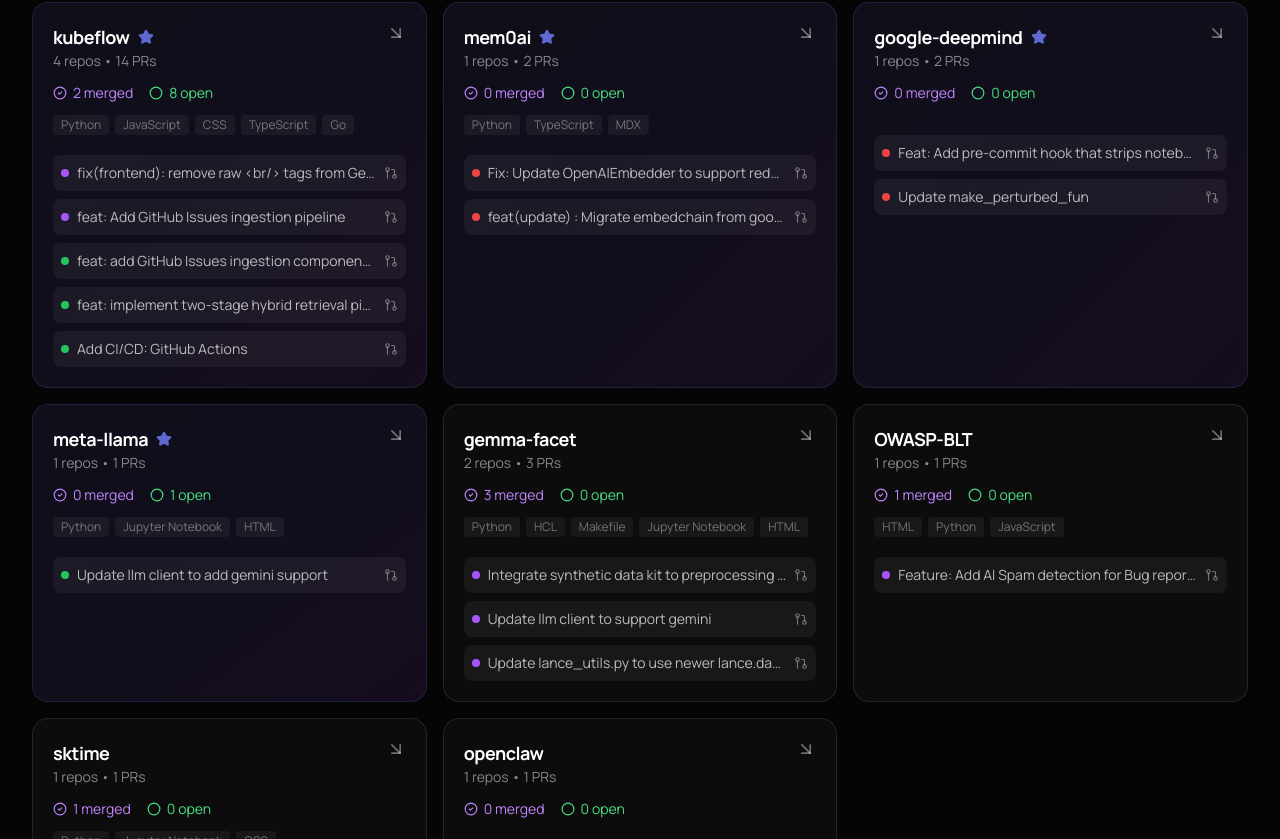
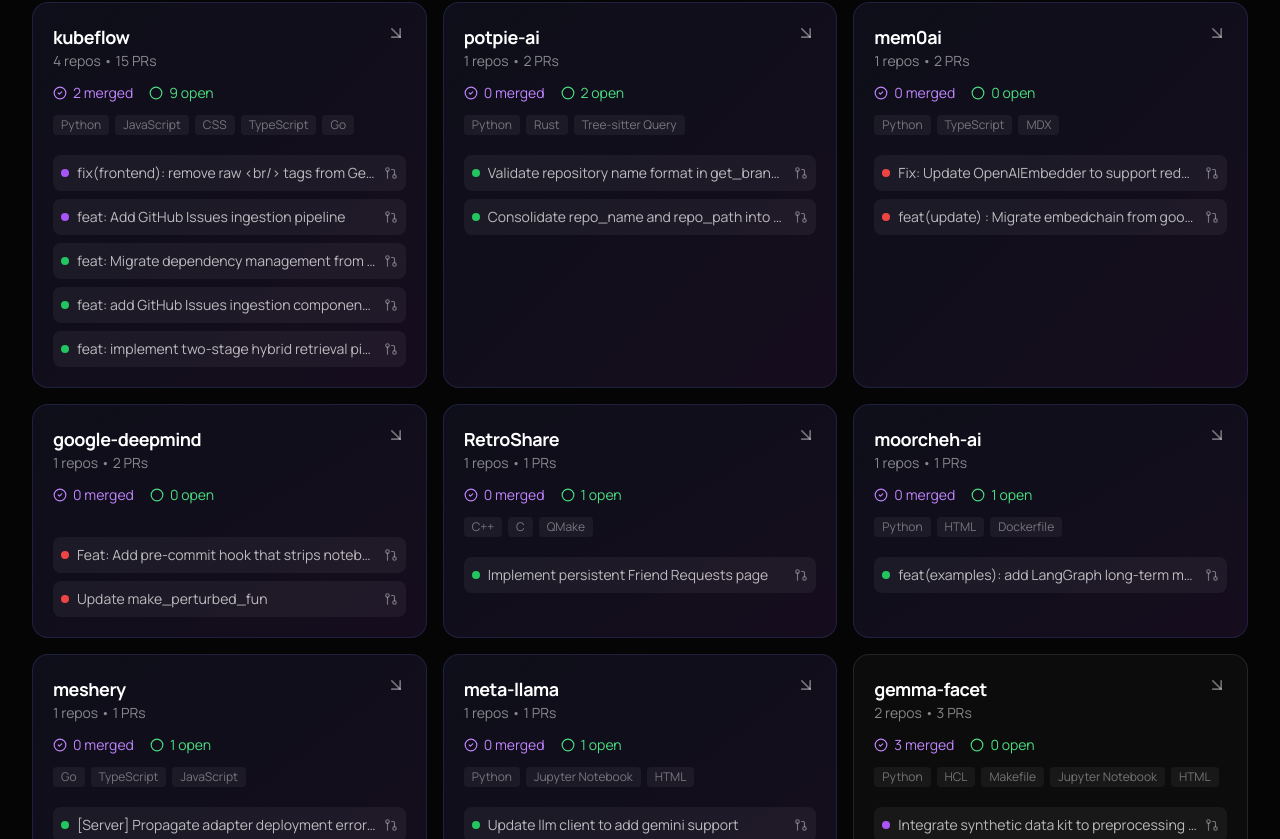
Before and after one commit to haroon0x/portfolio, a React (Vite) app: page /pull-requests in a window 1280 px wide. Shown: the part 621-1460 px from the top of the page. Built offline with nearby package versions, Linux system fonts and the light colour scheme.

Commit message:
feat: \update pull request data and display components

```diff
--- a/public/pr-data.json
+++ b/public/pr-data.json
@@ -1,12 +1,108 @@
 {
   "prs": [
+    {
+      "title": "Implement persistent Friend Requests page ",
+      "repo": "RetroShare/RetroShare",
+      "url": "https://github.com/RetroShare/RetroShare/pull/3223",
+      "description": "\r\nResolves Issue #1794 \r\n\r\n## Description & Motivation\r\n\r\nCurrently, incoming connection attempts in RetroShare are disp...",
+      "status": "Open",
+      "date": "May 13, 2026",
+      "additions": 509,
+      "deletions": 0,
+      "languages": [
+        "C++",
+        "C",
+        "QMake"
+      ],
+      "isTopRepo": true
+    },
+    {
+      "title": "feat(examples): add LangGraph long-term memory integration",
+      "repo": "moorcheh-ai/memanto",
+      "url": "https://github.com/moorcheh-ai/memanto/pull/440",
+      "description": "# feat(examples): Add LangGraph Long-Term Memory Integration\r\n\r\n## Demo\r\n\r\n<img width=\"1920\" height=\"973\" alt=\"cross_ses...",
+      "status": "Open",
+      "date": "May 12, 2026",
+      "additions": 610,
+      "deletions": 0,
+      "languages": [
+        "Python",
+        "HTML",
+        "Dockerfile"
+      ],
+      "isTopRepo": true
+    },
+    {
+      "title": "[Server] Propagate adapter deployment errors to GraphQL client",
+      "repo": "meshery/meshery",
+      "url": "https://github.com/meshery/meshery/pull/19228",
+      "description": "Fixes #19221\r\n\r\n\r\n**Summary:**\r\n\r\nFixes #19221\r\n\r\n`changeAdapterStatus` in `adapter.go` had two bugs:\r\n\r\n1. **Swallowed ...",
+      "status": "Open",
+      "date": "May 11, 2026",
+      "additions": 5485,
+      "deletions": 11518,
+      "languages": [
+        "Go",
+        "TypeScript",
+        "JavaScript"
+      ],
+      "isTopRepo": true
+    },
+    {
+      "title": "Validate repository name format in get_branch_list() and check_public_repo()",
+      "repo": "potpie-ai/potpie",
+      "url": "https://github.com/potpie-ai/potpie/pull/763",
+      "description": "## Summary\n\nAdds input validation to `get_branch_list()` and `check_public_repo()` to ensure the `repo_name` parameter f...",
+      "status": "Open",
+      "date": "May 4, 2026",
+      "additions": 258,
+      "deletions": 1,
+      "languages": [
+        "Python",
+        "Rust",
+        "Tree-sitter Query"
+      ],
+      "isTopRepo": true
+    },
+    {
+      "title": "Consolidate repo_name and repo_path into a single repository identifier",
+      "repo": "potpie-ai/potpie",
+      "url": "https://github.com/potpie-ai/potpie/pull/762",
+      "description": "\r\nCloses #517\r\n\r\n## summary\r\n\r\nThe codebase accepts `repo_name` and `repo_path` as separate variables throughout the par...",
+      "status": "Open",
+      "date": "May 4, 2026",
+      "additions": 481,
+      "deletions": 23,
+      "languages": [
+        "Python",
+        "Rust",
+        "Tree-sitter Query"
+      ],
+      "isTopRepo": true
+    },
+    {
+      "title": "feat: Migrate dependency management from pip to uv workspaces",
+      "repo": "kubeflow/docs-agent",
+      "url": "https://github.com/kubeflow/docs-agent/pull/202",
+      "description": "\r\n## Summary\r\n\r\nThis PR replaces the per-directory `requirements.txt` files with `pyproject.toml` files managed by `uv` ...",
+      "status": "Open",
+      "date": "Apr 9, 2026",
+      "additions": 3500,
+      "deletions": 50,
+      "languages": [
+        "Python",
+        "JavaScript",
+        "CSS"
+      ],
+      "isTopRepo": true
+    },
     {
       "title": "feat: add GitHub Issues ingestion component wired into pipeline",
       "repo": "kubeflow/docs-agent",
       "url": "https://github.com/kubeflow/docs-agent/pull/101",
       "description": "This pr is not ready for merge. I have some fixes to make.\r\n## Summary\r\n\r\nExtends the existing Kubeflow RAG pipeline to ...",
       "status": "Open",
-      "date": "Mar 2, 2026",
+      "date": "Mar 3, 2026",
       "additions": 165,
       "deletions": 66,
       "languages": [
@@ -54,7 +150,7 @@
       "url": "https://github.com/kubeflow/docs-agent/pull/33",
       "description": "## Replace MinIO with SeaweedFS as Milvus object storage backend\r\nFixes #34\r\n### What\r\n\r\nThis PR swaps out the MinIO sid...",
       "status": "Open",
-      "date": "Feb 14, 2026",
+      "date": "Feb 15, 2026",
       "additions": 126,
       "deletions": 0,
       "languages": [
@@ -197,7 +293,7 @@
       "url": "https://github.com/gemma-facet/cloud-services/pull/82",
       "description": "## Description\r\nIntegrates [synthetic-data-kit](https://github.com/meta-llama/synthetic-data-kit) to the preprocessing m...",
       "status": "Merged",
-      "date": "Nov 13, 2025",
+      "date": "Nov 14, 2025",
       "additions": 1717,
       "deletions": 940,
       "languages": [
@@ -389,6 +485,10 @@
     }
   ],
   "topRepos": [
+    "RetroShare/RetroShare",
+    "moorcheh-ai/memanto",
+    "meshery/meshery",
+    "potpie-ai/potpie",
     "gemma-facet/cloud-services",
     "gemma-facet/synthetic-data-kit",
     "sktime/sktime",
@@ -401,8 +501,8 @@
     "meta-llama/synthetic-data-kit",
     "OWASP-BLT/BLT"
   ],
-  "lastUpdated": "2026-05-14T08:42:30.156Z",
-  "total": 25,
-  "open": 9,
+  "lastUpdated": "2026-05-14T14:31:01.972Z",
+  "total": 31,
+  "open": 15,
   "merged": 7
 }
--- a/src/pages/PullRequests.tsx
+++ b/src/pages/PullRequests.tsx
@@ -49,7 +49,7 @@
   const [filterStatus, setFilterStatus] = useState<"all" | "merged" | "open">("all");
   const [expandedOrgs, setExpandedOrgs] = useState<Set<string>>(new Set());
 
-  const topOrgs = ["kubeflow", "mem0ai", "google-deepmind", "meta-llama", "owasp"];
+  const topOrgs = ["kubeflow", "mem0ai", "google-deepmind", "meta-llama", "owasp", "meshery", "potpie-ai", "retroshare", "moorcheh-ai"];
 
   useEffect(() => {
     const fetchData = async () => {
@@ -233,7 +233,6 @@
                           <div>
                             <div className="flex items-center gap-2">
                               <h4 className="text-lg font-bold text-white">{org.name}</h4>
-                              {org.isTopOrg && <Star className="w-4 h-4 text-accent fill-accent" />}
                             </div>
                             <p className="text-sm text-white/50">{org.repos.length} repos • {org.totalPRs} PRs</p>
                           </div>
@@ -410,7 +409,6 @@
                       <div className="flex items-center gap-2 text-sm text-white/50 mb-4 font-mono">
                         <GitCommit className="w-4 h-4" />
                         <span>{pr.repo}</span>
-                        {pr.isTopRepo && <Star className="w-3 h-3 text-accent fill-accent" />}
                       </div>
 
                       <p className="text-white/60 text-sm leading-relaxed mb-6 line-clamp-3 flex-grow">{pr.description}</p>
```
Also changed, not shown: scripts/fetch-prs.cjs (+10 -0 lines), 1 other file (tests, documents, lock files or other folders).
